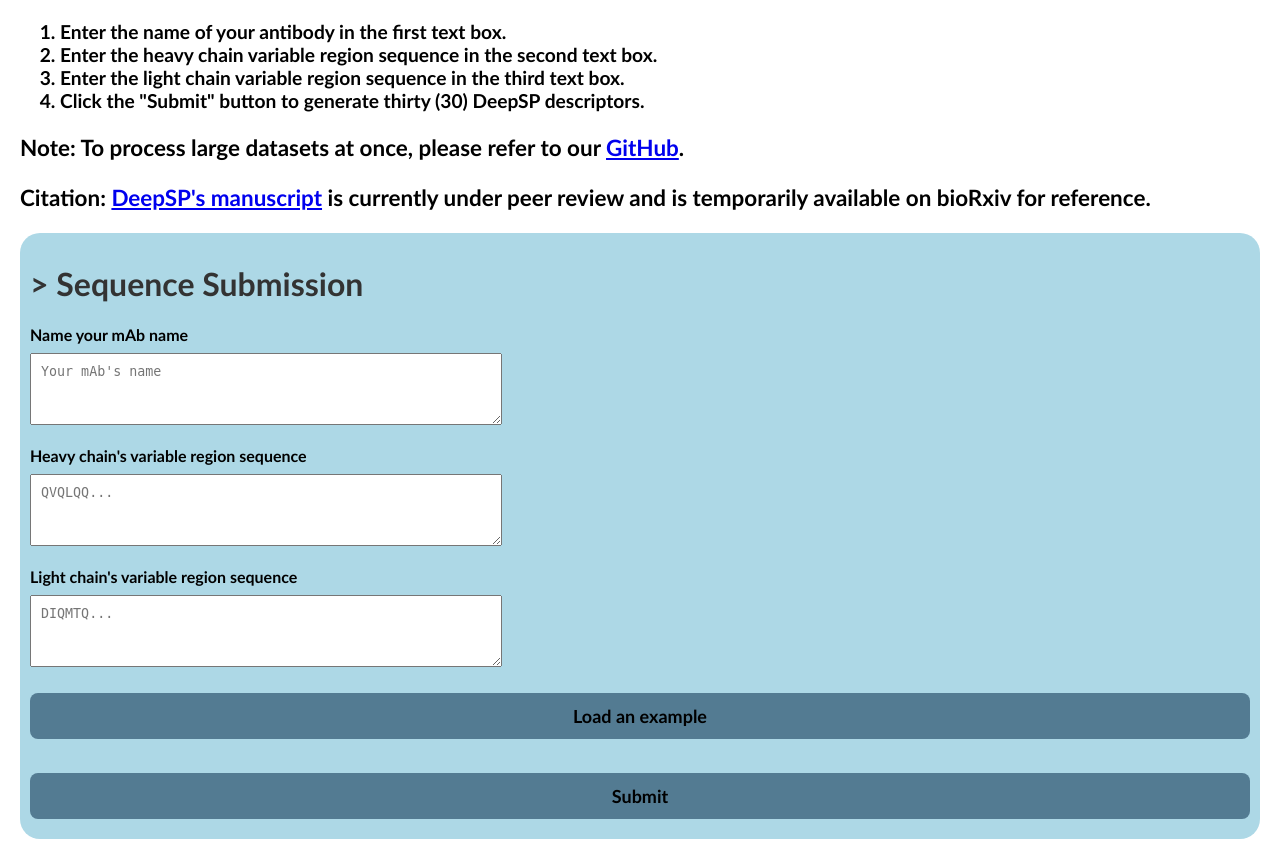
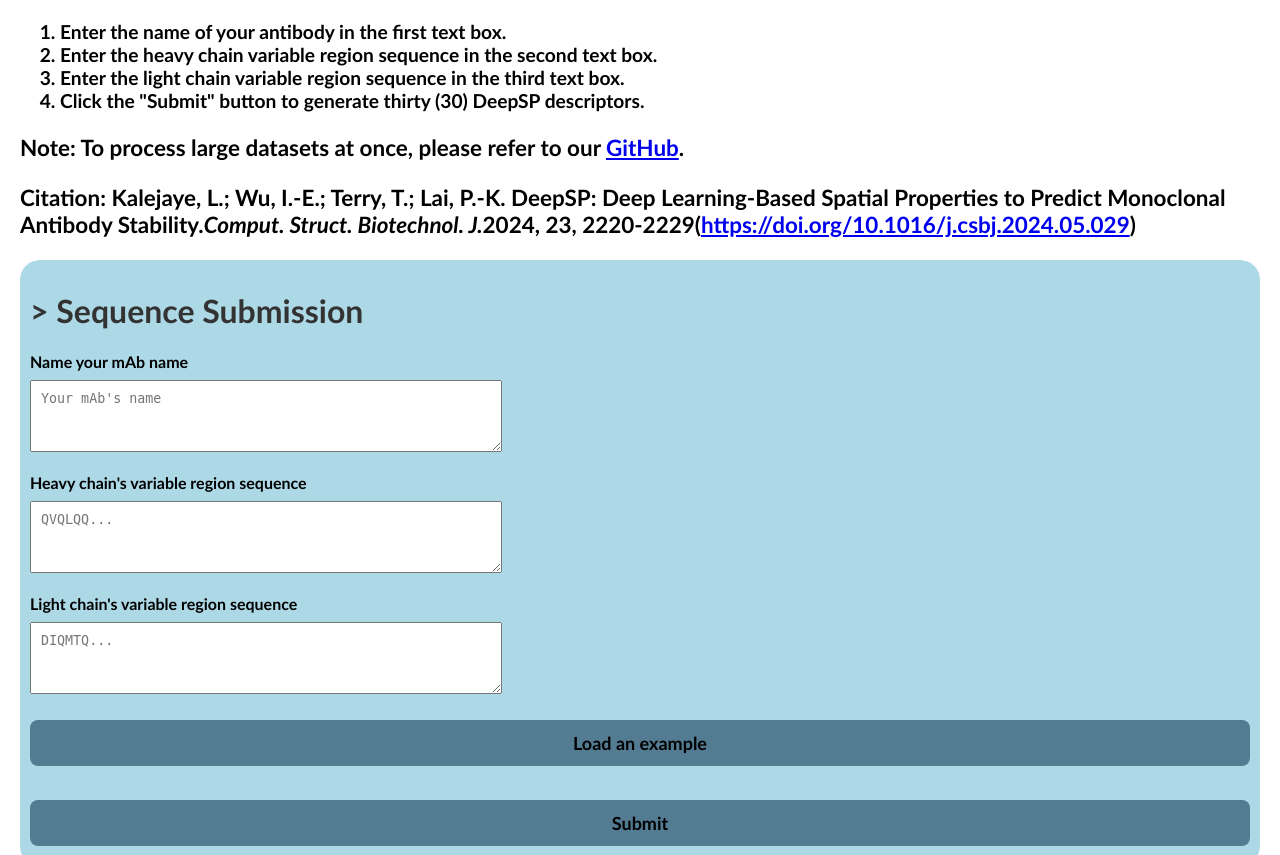
Before and after one commit to IEnWu/DeepSPWebApp, a Flask app: page / in a window 1280 px wide. Shown: the part 677-1532 px from the top of the page. Run offline with Flask 3, Linux system fonts and the light colour scheme.

Commit message:
html updated

```diff
--- a/templates/index.html
+++ b/templates/index.html
@@ -38,7 +38,7 @@
                     <li>Click the "Submit" button to generate thirty (30) DeepSP descriptors. </li>
                 </ol>
                 <h3>Note: To process large datasets at once, please refer to our <a href="https://github.com/Lailabcode/DeepSP" target="_blank">GitHub</a>.</h3>
-                <h3>Citation: <a href="https://www.biorxiv.org/content/10.1101/2024.02.28.582582v1" target="_blank">DeepSP's manuscript</a> is currently under peer review and is temporarily available on bioRxiv for reference. </h3>
+                <h3>Citation: Kalejaye, L.; Wu, I.-E.; Terry, T.; Lai, P.-K. DeepSP: Deep Learning-Based Spatial Properties to Predict Monoclonal Antibody Stability.<i>Comput. Struct. Biotechnol. J.</i>2024, 23, 2220-2229(<a href="https://doi.org/10.1016/j.csbj.2024.05.029" target="_blank">https://doi.org/10.1016/j.csbj.2024.05.029</a>)</h3>
             </div>
             <div id="sequence-submission">
                 <h1>> Sequence Submission</h1>
```
Also changed, not shown: 1 other file.
